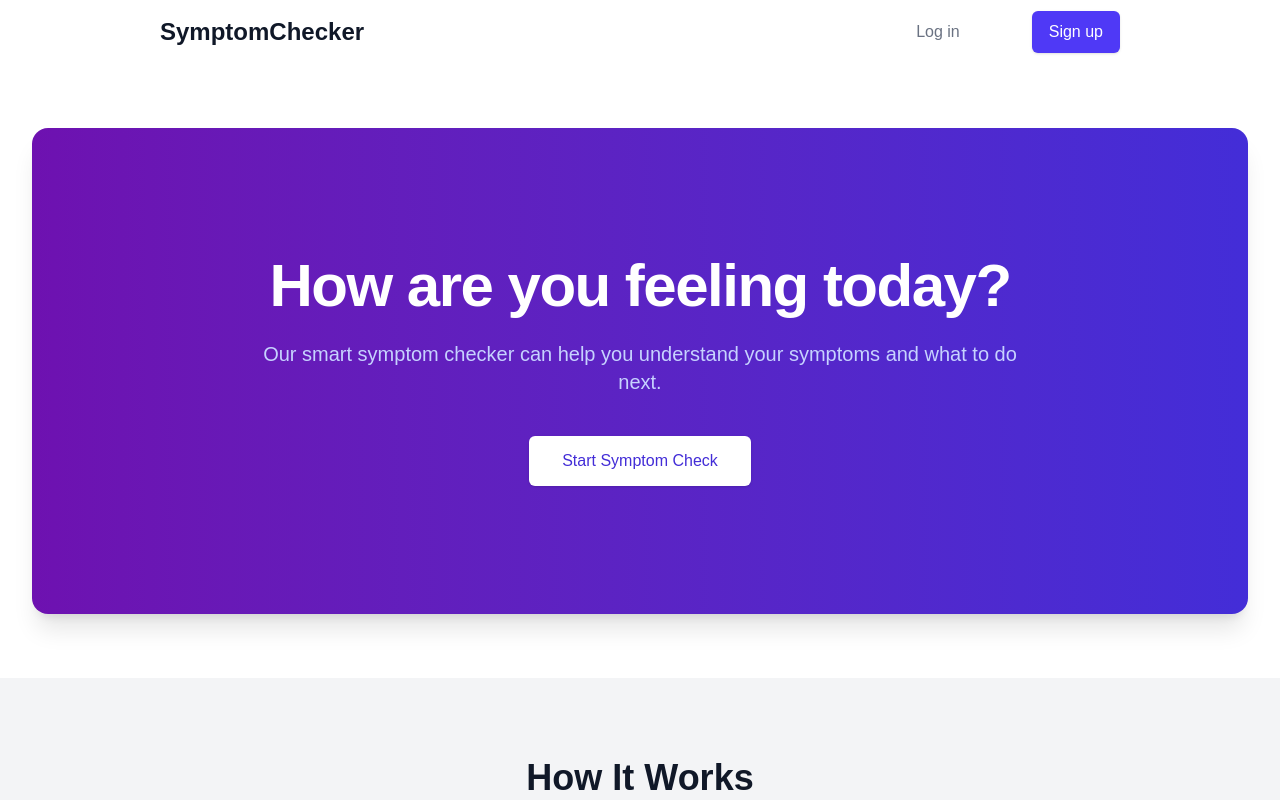
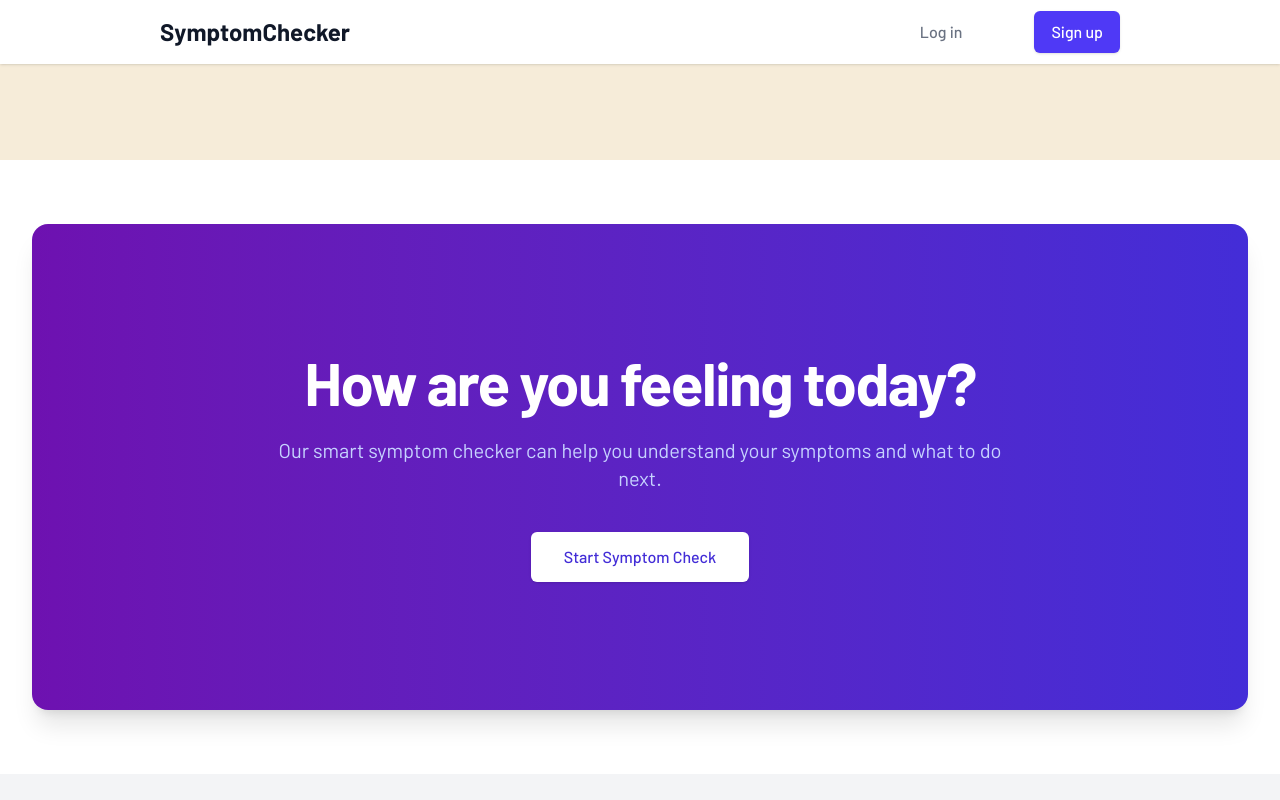
Before and after one commit to AlwinChong02/symptom-tracker, a Next.js app: page / in a window 1280 px wide. Shown: the top 800 px of the page. Built offline with nearby package versions, Linux system fonts and the light colour scheme.

Commit message:
Barlow font used on all layouts and beige bg colour

```diff
--- a/app/globals.css
+++ b/app/globals.css
@@ -1,7 +1,7 @@
 @import "tailwindcss";
 
 :root {
-  --background: #ffffff;
+  --background: #F6ECD9; /* pale beige */
   --foreground: #171717;
 }
 
@@ -16,5 +16,8 @@
 body {
   background: var(--background);
   color: var(--foreground);
-  font-family: Arial, Helvetica, sans-serif;
 }
+
+.google-sans {
+  font-family: 'Product Sans', sans-serif;
+}
--- a/app/layout.tsx
+++ b/app/layout.tsx
@@ -1,6 +1,6 @@
 
 import type { Metadata } from "next";
-import { Geist, Geist_Mono } from "next/font/google";
+import { Barlow, Geist, Geist_Mono } from "next/font/google";
 import "./globals.css";
 import { Providers } from "../lib/providers";
 import Navbar from "../components/Navbar";
@@ -20,6 +20,11 @@ export const metadata: Metadata = {
   description: "Generated by create next app",
 };
 
+const barlow = Barlow({
+  weight: ['400', '500', '600', '700'],
+  subsets: ['latin'],
+});
+
 export default function RootLayout({
   children,
 }: Readonly<{
@@ -28,11 +33,11 @@ export default function RootLayout({
   return (
     <html lang="en">
       <body
-        className={`${geistSans.variable} ${geistMono.variable} antialiased`}
+        className={`${barlow.className} antialiased bg-[#F6ECD9]`}
       >
         <Providers>
           <Navbar />
-          {children}
+          <div className="pt-24">{children}</div>
         </Providers>
       </body>
     </html>
```
